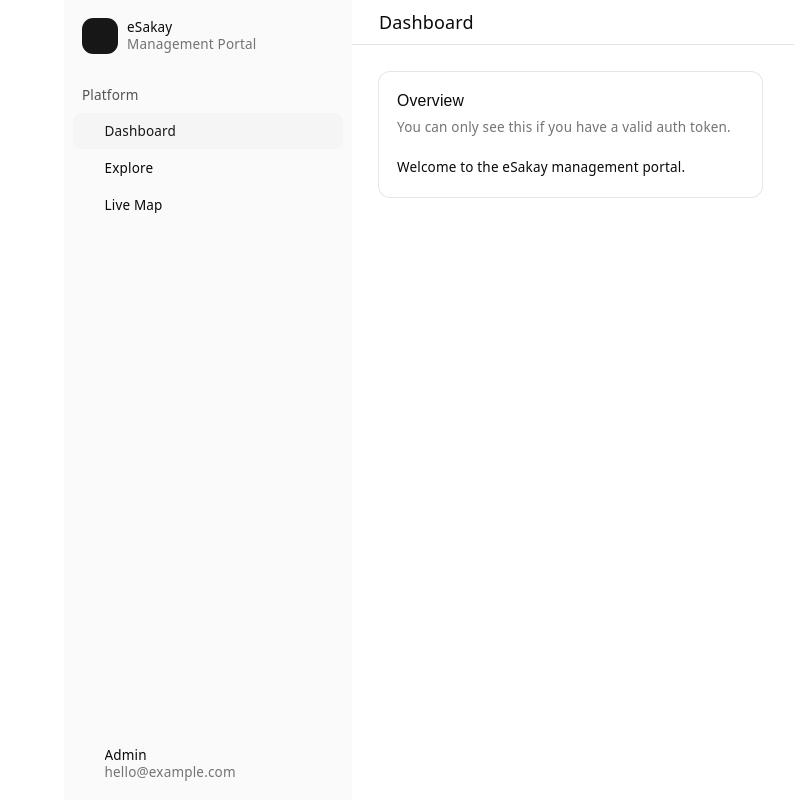
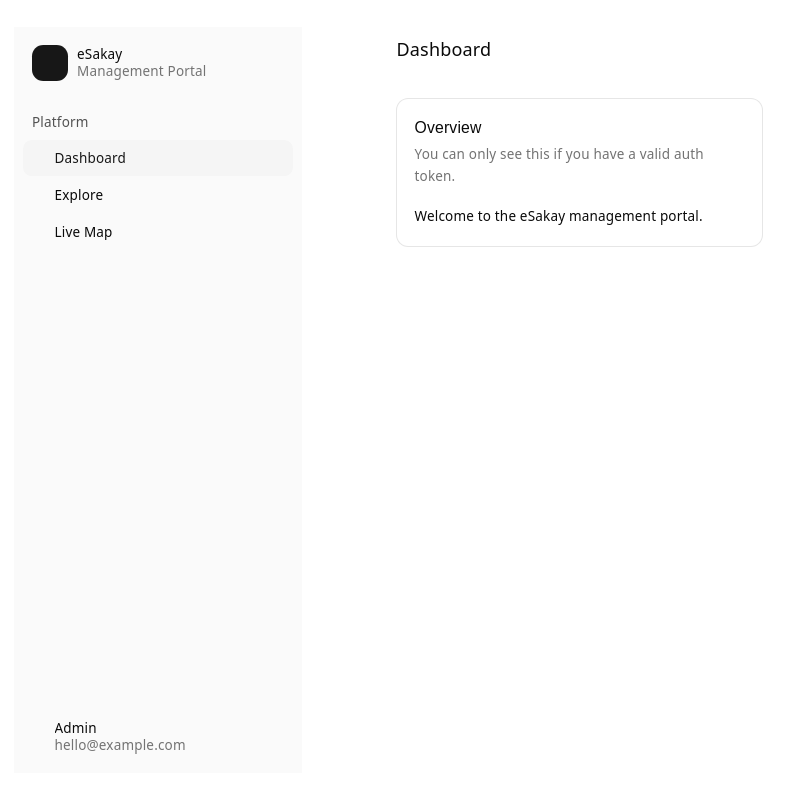
Before and after one commit to dlog4142-collab/esakayWeb, a React (Vite) app: page /dashboard in a window 1280 px wide. Shown: the whole page, without its empty margins (13-807 px from the left). Built offline with nearby package versions, Linux system fonts and the light colour scheme; no server answers; sample sign-in values are in the browser's storage; some icons are missing.

Commit message:
sidebar finalize and working

```diff
--- a/src/index.css
+++ b/src/index.css
@@ -122,7 +122,7 @@ body {
 }
 
 #root {
-  width: 1126px;
+  /** width: 1126px; **/
   max-width: 100%;
   margin: 0 auto;
   min-height: 100svh;
--- a/src/layouts/dashboard-layout.jsx
+++ b/src/layouts/DashboardLayout.jsx
@@ -1,5 +1,5 @@
 import { Outlet, useLocation } from "react-router-dom";
-import { AppSidebar } from "@/components/app-sidebar";
+import { AppSidebar } from "@/components/AppSidebar";
 import { SidebarInset, SidebarProvider } from "@/components/ui/sidebar";
 import {
   Breadcrumb,
@@ -19,12 +19,11 @@ export default function DashboardLayout() {
   const title = pageTitles[pathname] ?? "eSakay";
 
   return (
-    <SidebarProvider className="flex h-screen w-full overflow-hidden">
+    <SidebarProvider className="flex h-screen w-full overflow-hidden p-6">
       <AppSidebar />
 
-      <SidebarInset className="flex flex-col flex-1 h-full bg-background w-full min-w-0 overflow-hidden">
-        {/* Header (No trigger or separator, just the page breadcrumb title) */}
-        <header className="flex h-10 shrink-0 items-center px-6 bg-card w-full border-b">
+      <SidebarInset className="flex flex-col flex-1 h-full bg-background w-full min-w-0 overflow-hidden px-15 ">
+        <header className="flex h-10 shrink-0 items-center px-6 bg-card w-full">
           <Breadcrumb>
             <BreadcrumbList>
               <BreadcrumbItem>
@@ -37,7 +36,7 @@ export default function DashboardLayout() {
         </header>
 
         {/* Scrollable content area */}
-        <div className="flex flex-1 flex-col w-full h-full min-w-0 overflow-y-auto p-6">
+        <div className="flex flex-1 flex-col w-full h-full min-w-0 overflow-y-auto p-6  ">
           <Outlet />
         </div>
       </SidebarInset>
--- a/src/routes/Routes.jsx
+++ b/src/routes/Routes.jsx
@@ -1,6 +1,6 @@
 import { Routes as ReactRouterRoutes, Route, Navigate } from "react-router-dom";
 import ProtectedRoute from "../components/ProtectedRoute";
-import DashboardLayout from "../layouts/dashboard-layout";
+import DashboardLayout from "../layouts/DashboardLayout";
 import LoginPage from "../pages/LoginPage";
 import DashboardPage from "../pages/dashboard";
 import ExplorePage from "../pages/explore";
```
Also changed, not shown: src/components/AppSidebar.jsx (renamed from src/components/app-sidebar.jsx).
